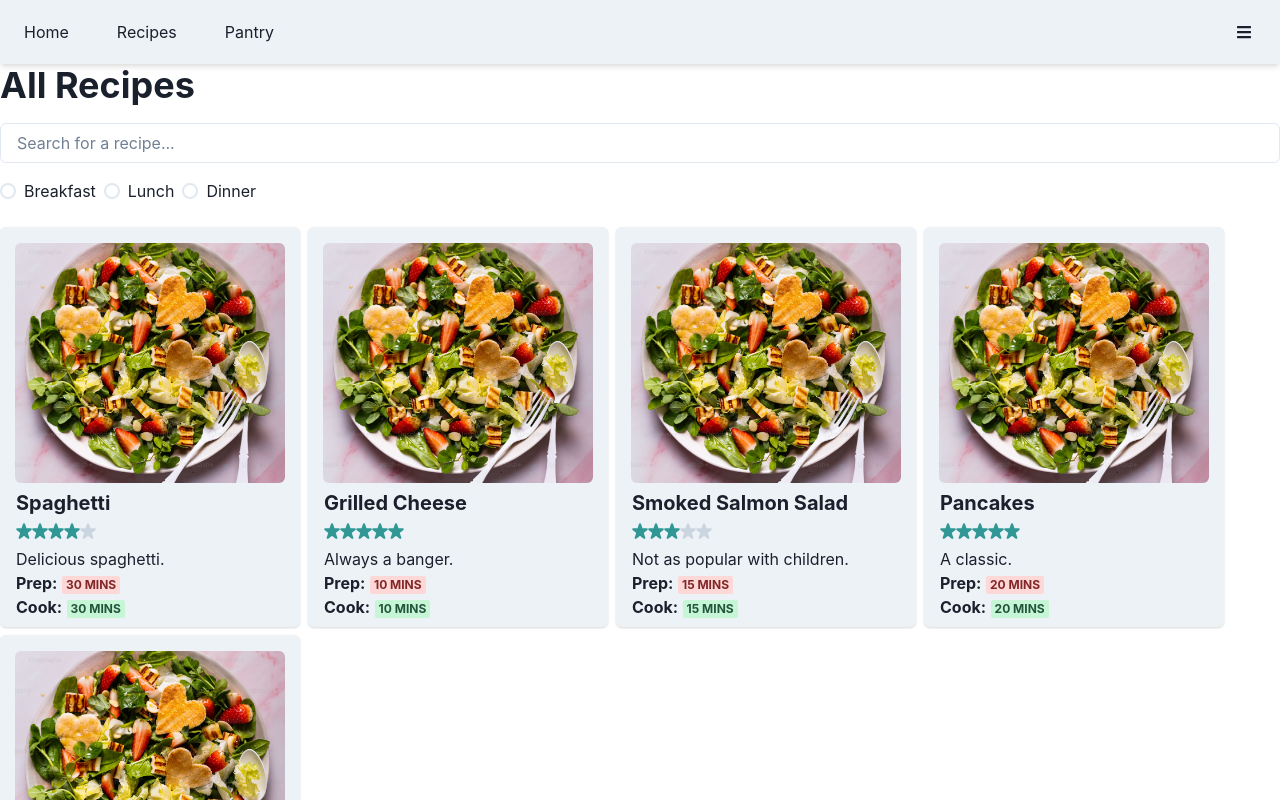
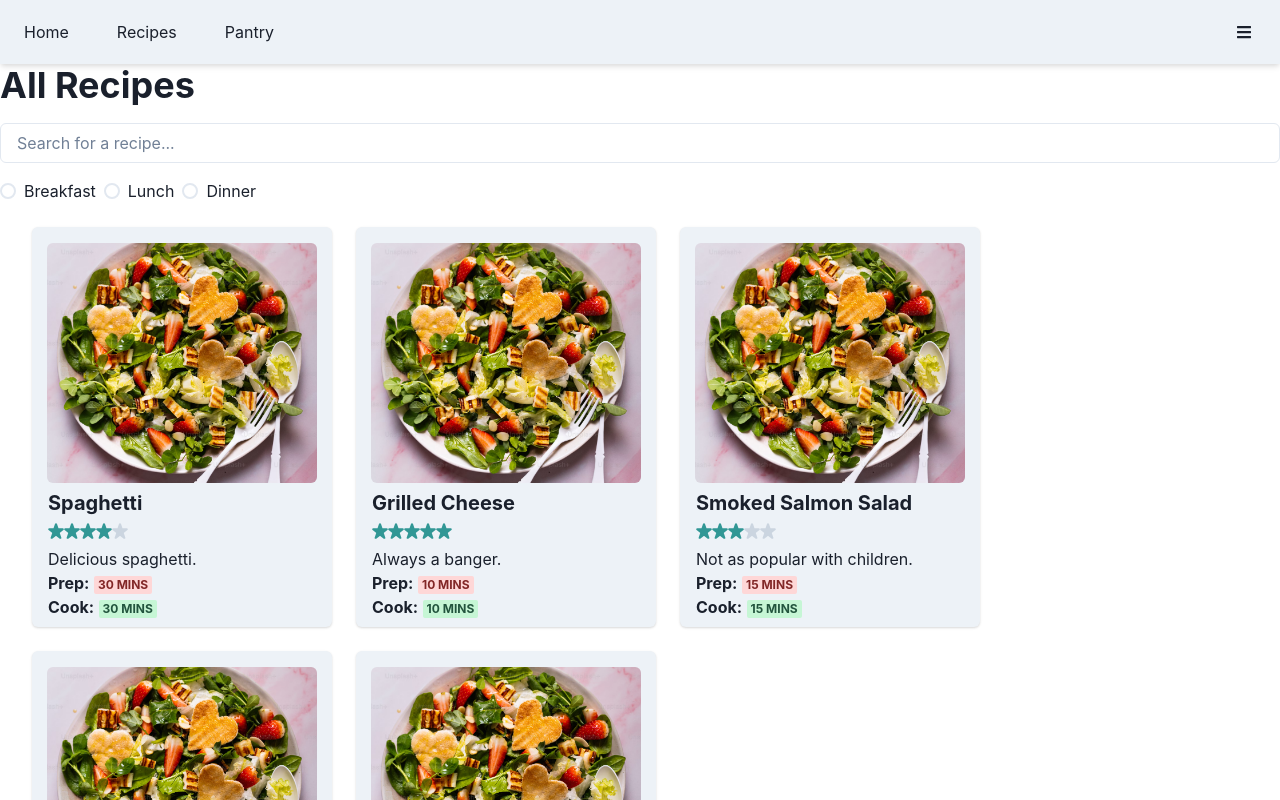
Before and after one commit to ash-bergs/dish-dollar, a Next.js app in the folder frontend/: page /recipes in a window 1280 px wide. Shown: the top 800 px of the page. Built offline with nearby package versions, Linux system fonts and the light colour scheme.

Commit message:
feat: RecipeCard component and directory

```diff
--- a/frontend/src/components/AllRecipesView.tsx
+++ b/frontend/src/components/AllRecipesView.tsx
@@ -1,6 +1,6 @@
 import React, { useState } from 'react';
 import { RECIPES } from '@/data';
-import ExpandedRecipeCard from './RecipeCard';
+import ExpandedRecipeCard from './RecipeCard/RecipeCard';
 import {
   Input,
   Box,
@@ -59,7 +59,7 @@ const AllRecipesView = () => {
         </RadioGroup>
       </Box>
 
-      <Flex gap={2} flexWrap={'wrap'}>
+      <Flex gap={6} flexWrap={'wrap'} px={8}>
         {filteredRecipes.map((recipe, index) => (
           <ExpandedRecipeCard key={index} recipe={recipe} />
         ))}
--- /dev/null
+++ b/frontend/src/components/RecipeCard/Image.tsx
@@ -0,0 +1,39 @@
+import { Box, Image } from '@chakra-ui/react';
+
+import type { Recipe } from '@/types';
+
+type Props = {
+  recipe: Recipe;
+};
+
+const RecipeImage: React.FC<Props> = ({ recipe }) => {
+  const recipeImage = recipe.image || '/stock-salad.avif';
+
+  return (
+    <Box
+      className="recipe-card__image-container"
+      w="90%" // width relative to the card's width
+      h="0"
+      paddingBottom="80%" // creates a square aspect ratio
+      overflow="hidden"
+      borderRadius="md"
+      alignSelf="center"
+      mt={4}
+      position="relative"
+    >
+      <Image
+        src={recipeImage}
+        alt={recipe.title}
+        objectFit="cover"
+        objectPosition="center"
+        w="100%"
+        h="100%"
+        position="absolute"
+        top="0"
+        left="0"
+      />
+    </Box>
+  );
+};
+
+export default RecipeImage;
--- a/frontend/src/components/RecipeCard.tsx
+++ b/frontend/src/components/RecipeCard/RecipeCard.tsx
@@ -1,15 +1,20 @@
-import { Badge, Box, Flex, Heading, Text, Image } from '@chakra-ui/react';
-import { StarIcon } from '@chakra-ui/icons';
+import { Badge, Box, Flex, Heading, IconButton, Text } from '@chakra-ui/react';
+import {
+  AddIcon,
+  ExternalLinkIcon,
+  StarIcon,
+  QuestionIcon,
+} from '@chakra-ui/icons';
 
 import type { Recipe } from '@/types';
+
+import RecipeImage from '@/components/RecipeCard/Image';
+import StarRating from '@/components/RecipeCard/StarRating';
 
 type Props = {
   recipe: Recipe;
 };
 
-type StarRatingProps = {
-  rating: number;
-};
 type CardWrapperProps = {
   children: React.ReactNode;
 };
@@ -18,12 +23,10 @@ const RecipeCard: React.FC<Props> = ({ recipe }) => {
   return (
     <CardWrapper>
       <RecipeImage recipe={recipe} />
-
       <Box px={4} py={2}>
         <Heading size="md">{recipe.title}</Heading>
         <StarRating rating={recipe.rating} />
         <Text mt={2}>{recipe.description}</Text>
-
         <Text>
           <strong>Prep:</strong>{' '}
           <Badge colorScheme="red">{recipe.timeToPrepare} mins</Badge>
@@ -51,52 +54,48 @@ const CardWrapper: React.FC<CardWrapperProps> = ({ children }) => {
       w={{ base: '100%', md: '60%', xl: '40%' }}
       maxWidth="300px"
       minWidth="250px"
-      _hover={{ shadow: 'md', transform: 'scale(1.01)' }}
       transition="all 0.2s"
+      _hover={{
+        transform: 'scale(1.05)',
+        '.action-buttons': {
+          display: 'flex',
+        },
+      }}
+      position="relative"
     >
+      <ActionButtonSet />
       {children}
     </Flex>
   );
 };
 
-const StarRating: React.FC<StarRatingProps> = ({ rating }) => {
+const buttonStyles = {
+  borderRadius: 'full',
+};
+
+const ActionButtonSet: React.FC = () => {
   return (
-    <Flex mt={2}>
-      {Array(5)
-        .fill('')
-        .map((_, i) => (
-          <StarIcon key={i} color={i < rating ? 'teal.500' : 'gray.300'} />
-        ))}
+    <Flex
+      direction="column"
+      position="absolute"
+      top="20px"
+      right="20px"
+      gap={2}
+      zIndex={3}
+      display="none" // Initially hide
+      className="action-buttons" // Used to show on hover of CardWrapper
+    >
+      <IconButton {...buttonStyles} icon={<AddIcon />} aria-label="Add" />
+      <IconButton
+        {...buttonStyles}
+        icon={<ExternalLinkIcon />}
+        aria-label="Share"
+      />
+      <IconButton
+        {...buttonStyles}
+        icon={<QuestionIcon />}
+        aria-label="More Actions"
+      />
     </Flex>
   );
 };
-
-const RecipeImage: React.FC<Props> = ({ recipe }) => {
-  const recipeImage = recipe.image || '/stock-salad.avif';
-
-  return (
-    <Box
-      className="recipe-card__image-container"
-      w="90%" // width relative to the card's width
-      h="0"
-      paddingBottom="80%" // creates a square aspect ratio
-      overflow="hidden"
-      borderRadius="md"
-      alignSelf="center"
-      mt={4}
-      position="relative"
-    >
-      <Image
-        src={recipeImage}
-        alt={recipe.title}
-        objectFit="cover"
-        objectPosition="center"
-        w="100%"
-        h="100%"
-        position="absolute"
-        top="0"
-        left="0"
-      />
-    </Box>
-  );
-};
--- /dev/null
+++ b/frontend/src/components/RecipeCard/StarRating.tsx
@@ -0,0 +1,20 @@
+import { Flex } from '@chakra-ui/react';
+import { StarIcon } from '@chakra-ui/icons';
+
+type StarRatingProps = {
+  rating: number;
+};
+
+const StarRating: React.FC<StarRatingProps> = ({ rating }) => {
+  return (
+    <Flex mt={2}>
+      {Array(5)
+        .fill('')
+        .map((_, i) => (
+          <StarIcon key={i} color={i < rating ? 'teal.500' : 'gray.300'} />
+        ))}
+    </Flex>
+  );
+};
+
+export default StarRating;
--- /dev/null
+++ b/frontend/src/components/RecipeCard/index.ts
@@ -0,0 +1 @@
+export { default } from './RecipeCard';
```
Also changed, not shown: frontend/src/components/RecipeCard/controls/ActionButtonSet.tsx (added, +35 -0 lines).
